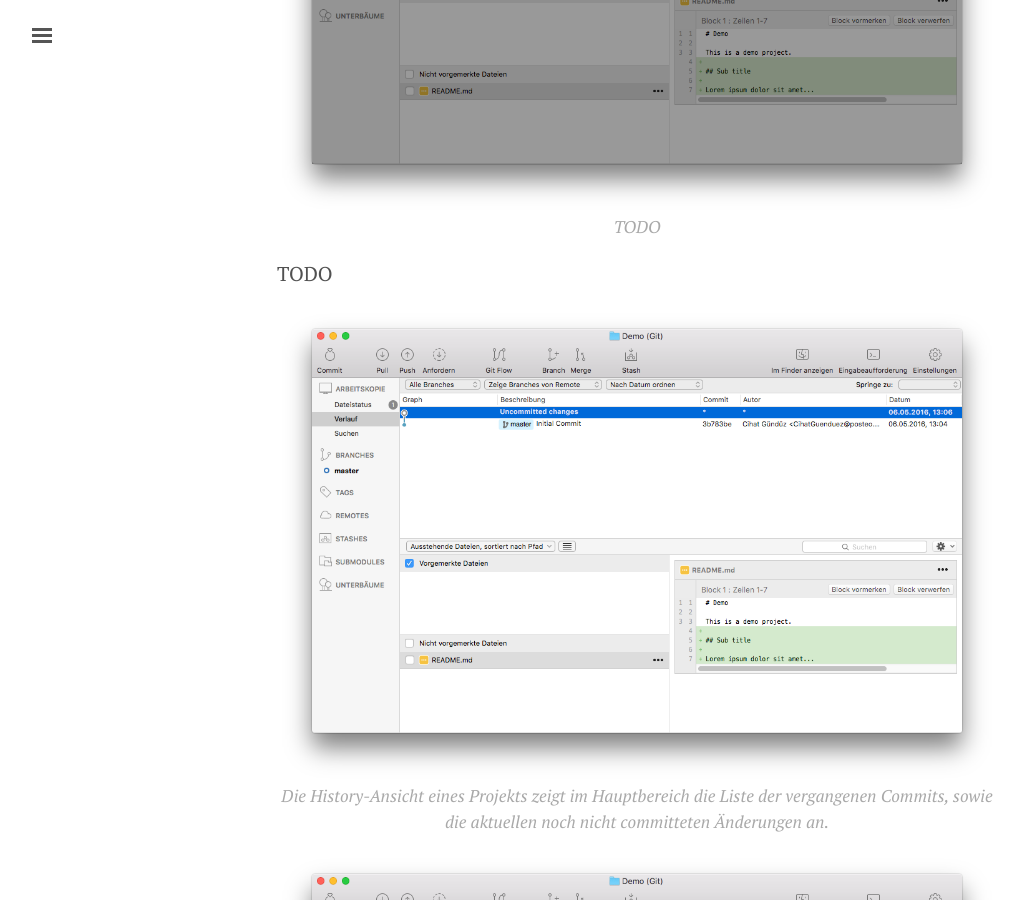
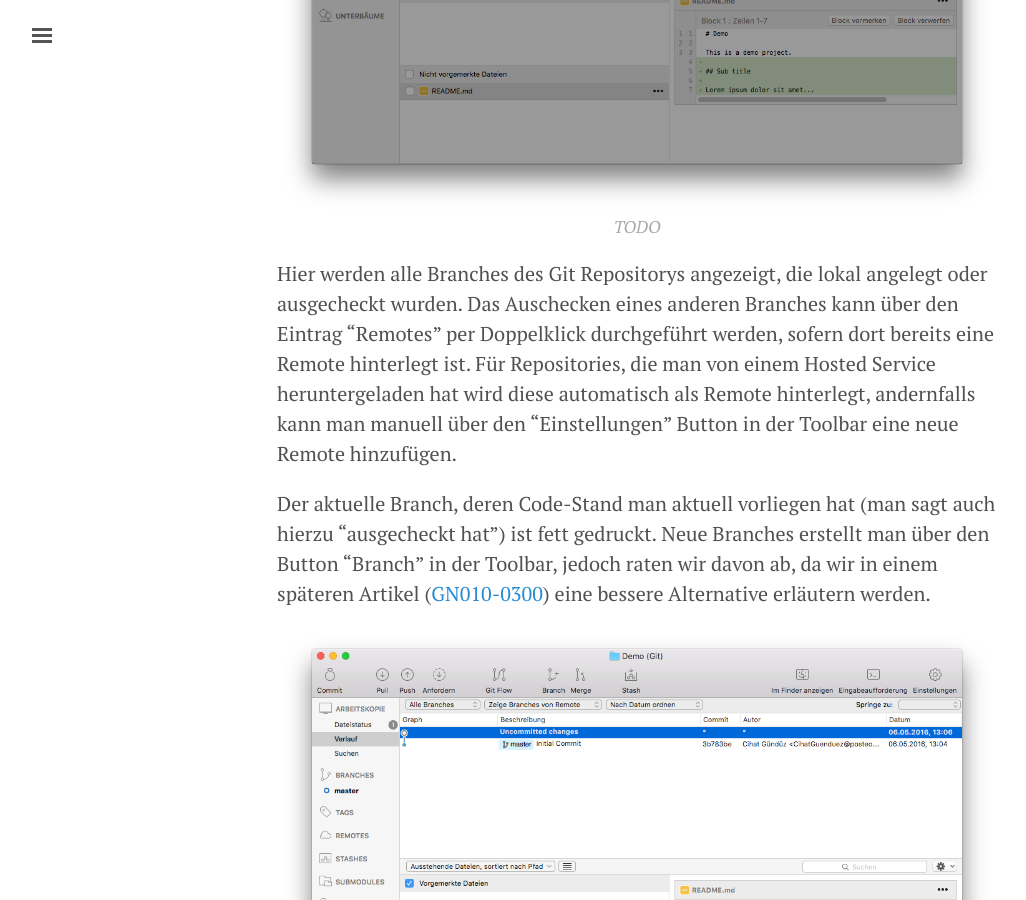
Before and after one commit to JamitLabs/BestPractices, a Jekyll site: the page built from _articles/General/GN010 Version Control/0150 Using Git with SourceTree.de.md, in a window 1280 px wide and 900 px high, scrolled down 7733 px. Shown: the whole window, without its empty margins (3-1029 px from the left). Built offline with Jekyll 4.4.1, drawn with Linux system fonts in a browser that asks for light colours.

Commit message:
Add permalink to first article + Place link to other article

```diff
--- a/_articles/General/GN010 Version Control/0150 Using Git with SourceTree.de.md
+++ b/_articles/General/GN010 Version Control/0150 Using Git with SourceTree.de.md
@@ -1,10 +1,11 @@
 ---
-section:  General
-topic:    Version Control
-refid:    GN010-0150
-title:    "Arbeiten mit Git in SourceTree"
-date:     2016-01-01 00:00:00
-author:   Cihat Gündüz
+section:    General
+topic:      Version Control
+refid:      GN010-0150
+permalink:  /articles/GN010-0150
+title:      "Arbeiten mit Git in SourceTree"
+date:       2016-01-01 00:00:00
+author:     Cihat Gündüz
 ---
 
 In diesem Artikel sollen alltägliche Aufgaben in Git mithilfe des Programms [SourceTree]([SourceTree](https://www.sourcetreeapp.com)) erklärt werden.
@@ -91,7 +92,9 @@ Die Toolbar besteht standardmäßig aus 10 Buttons, von denen wir nur wenige im
 ![Branches-Eintrag in der Seitenleiste des Projekts](../../../public/images/GN010/0150/project-view-highlight-branches.png)
 *TODO*
 
-TODO
+Hier werden alle Branches des Git Repositorys angezeigt, die lokal angelegt oder ausgecheckt wurden. Das Auschecken eines anderen Branches kann über den Eintrag "Remotes" per Doppelklick durchgeführt werden, sofern dort bereits eine Remote hinterlegt ist. Für Repositories, die man von einem Hosted Service heruntergeladen hat wird diese automatisch als Remote hinterlegt, andernfalls kann man manuell über den "Einstellungen" Button in der Toolbar eine neue Remote hinzufügen.
+
+Der aktuelle Branch, deren Code-Stand man aktuell vorliegen hat (man sagt auch hierzu "ausgecheckt hat") ist fett gedruckt. Neue Branches erstellt man über den Button "Branch" in der Toolbar, jedoch raten wir davon ab, da wir in einem späteren Artikel ([GN010-0300](/articles/GN010-0300)) eine bessere Alternative erläutern werden.
 
 
 ![History-Ansicht eines neuen Projekts](../../../public/images/GN010/0150/project-history-view.png)
```
